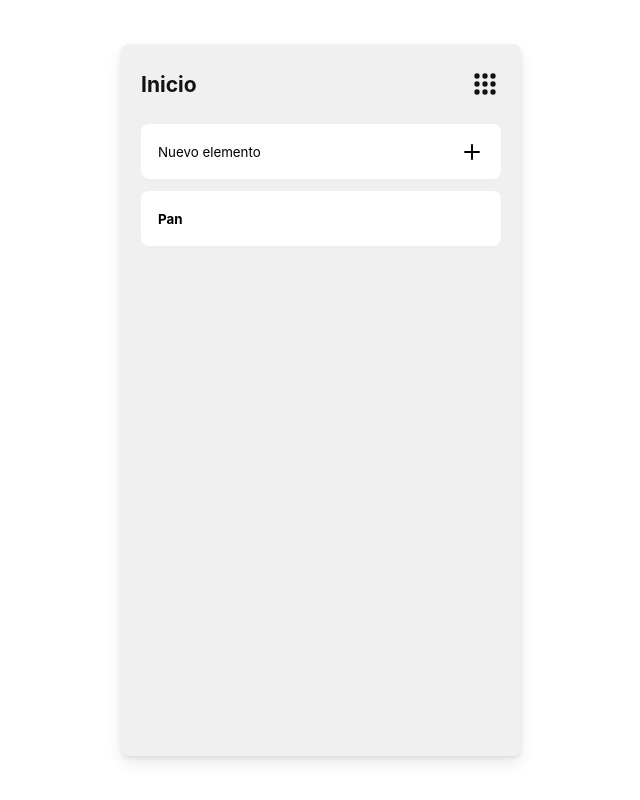
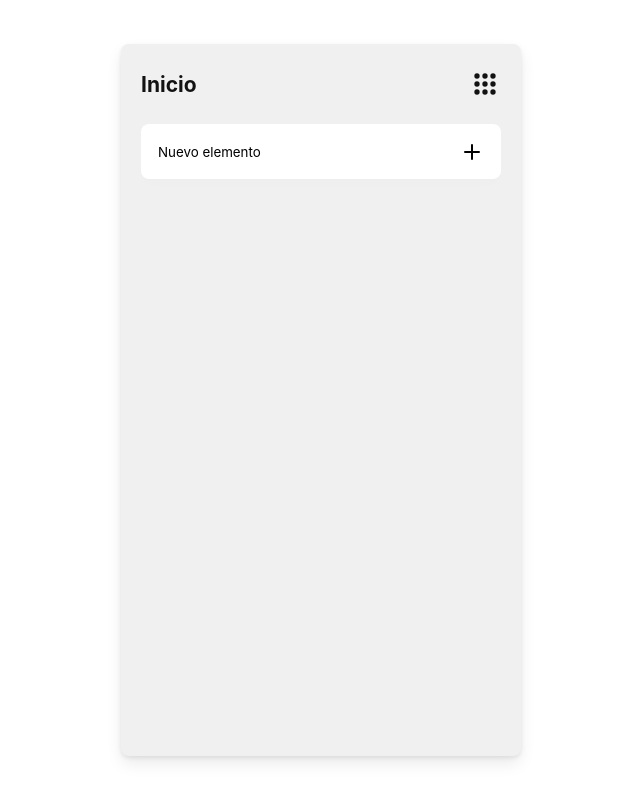
Before and after one commit to munozrc/slistapp, a React (Vite) app: page / in a window 1280 px wide. Shown: the whole page, without its empty margins (319-959 px from the left). Built offline with nearby package versions, Linux system fonts and the light colour scheme.

Commit message:
feat: map all products with listProducts

```diff
--- a/src/product/components/ListProducts.tsx
+++ b/src/product/components/ListProducts.tsx
@@ -1,20 +1,26 @@
 import { VIEWS } from '../../app/contexts'
 import { useView } from '../../app/hooks'
 import { PlusIcon } from '../../components/Icons'
+import { useProduct } from '../hooks'
 
 import styles from './ListProducts.module.css'
 
 export const ListProducts = () => {
   const { changeView } = useView()
+  const { products } = useProduct()
   return (
     <section className={styles.listProductsContainer}>
       <button className={styles.listItemContainer} onClick={() => changeView(VIEWS.ADD_PRODUCT)}>
         <p>Nuevo elemento</p>
         <PlusIcon />
       </button>
-      <button className={styles.listItemContainer}>
-        <h4>Pan</h4>
-      </button>
+      {
+        products.map(({ id, name }) => (
+          <button key={id} className={styles.listItemContainer}>
+            <h4>{name}</h4>
+          </button>
+        ))
+      }
     </section>
   )
 }
```
